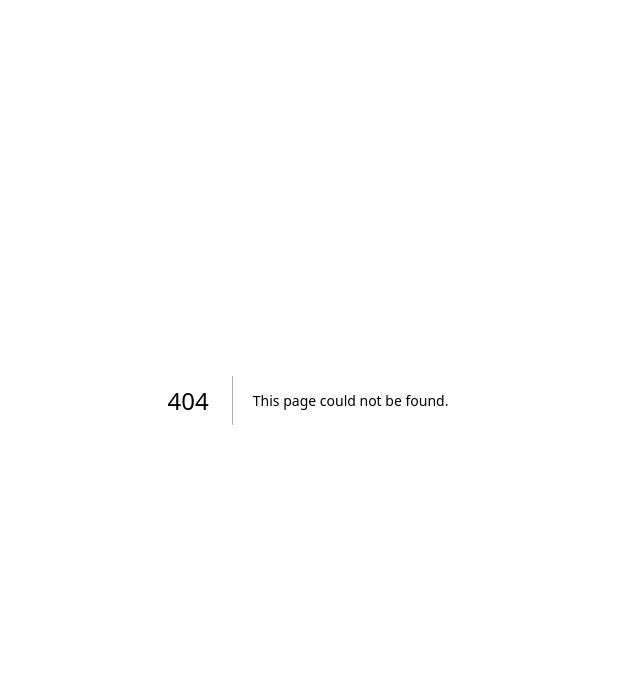
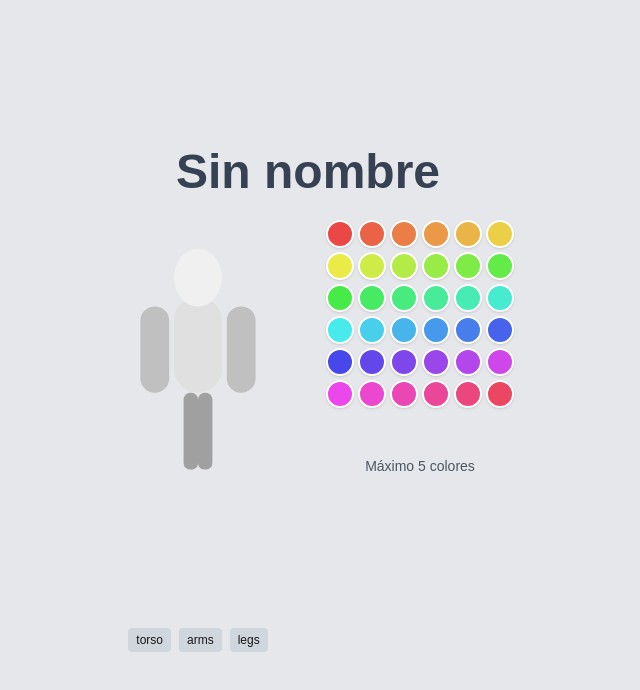
Before and after one commit to fer-bondioni/picky, a Next.js app: page /body in a window 1280 px wide. Before the commit this address had no page. Shown: the top 690 px of the page, without its empty margins (332-972 px from the left). Built offline with nearby package versions, Linux system fonts and the light colour scheme.

Commit message:
visible body in second screen

```diff
--- /dev/null
+++ b/src/app/body/page.tsx
@@ -0,0 +1,76 @@
+"use client";
+import { useEffect, useState } from "react";
+import Image from "next/image";
+
+const BODY_REGIONS = ["torso", "arms", "legs"];
+
+function hslColor(hue: number) {
+  return `hsl(${hue}, 80%, 60%)`;
+}
+
+export default function BodyPage() {
+  const [name, setName] = useState("");
+  const [pickedColors, setPickedColors] = useState<string[]>([]);
+
+  useEffect(() => {
+    setName(localStorage.getItem("picky_name") || "");
+  }, []);
+
+  // Generate 36 swatches (every 10 degrees for performance)
+  const colorSwatches = Array.from({ length: 36 }, (_, i) => hslColor(i * 10));
+
+  function pickColor(color: string) {
+    if (pickedColors.length < 5 && !pickedColors.includes(color)) {
+      setPickedColors([...pickedColors, color]);
+    }
+  }
+
+  return (
+    <div className="min-h-screen flex flex-col items-center justify-center bg-gray-200">
+      <h2 className="text-3xl sm:text-5xl font-bold mb-6 text-center text-gray-700">
+        {name ? name : "Sin nombre"}
+      </h2>
+      <div className="flex flex-row gap-8 items-start w-full justify-center">
+        {/* Center SVG body */}
+        <div className="flex flex-col items-center">
+          <img src="/body.svg" alt="Cuerpo" className="w-48 h-auto mb-4" />
+          <div className="flex gap-2 mt-2">
+            {BODY_REGIONS.map((region) => (
+              <span key={region} className="text-xs bg-gray-300 rounded px-2 py-1">
+                {region}
+              </span>
+            ))}
+          </div>
+        </div>
+        {/* Color wheel */}
+        <div className="flex flex-col items-center gap-4">
+          <div className="grid grid-cols-6 gap-1">
+            {colorSwatches.map((color) => (
+              <button
+                key={color}
+                className="w-7 h-7 rounded-full border-2 border-white shadow"
+                style={{ background: color }}
+                onClick={() => pickColor(color)}
+                aria-label={`Elegir color ${color}`}
+                disabled={pickedColors.includes(color) || pickedColors.length >= 5}
+              />
+            ))}
+          </div>
+          <div className="flex flex-wrap gap-2 mt-2">
+            {pickedColors.map((color) => (
+              <div
+                key={color}
+                className="w-10 h-6 rounded shadow border border-gray-400"
+                style={{ background: color }}
+                title={color}
+              />
+            ))}
+          </div>
+          <span className="text-sm text-gray-600 mt-2">
+            Máximo 5 colores
+          </span>
+        </div>
+      </div>
+    </div>
+  );
+}
```
Also changed, not shown: public/body.svg (renamed from picky/public/body.svg).
